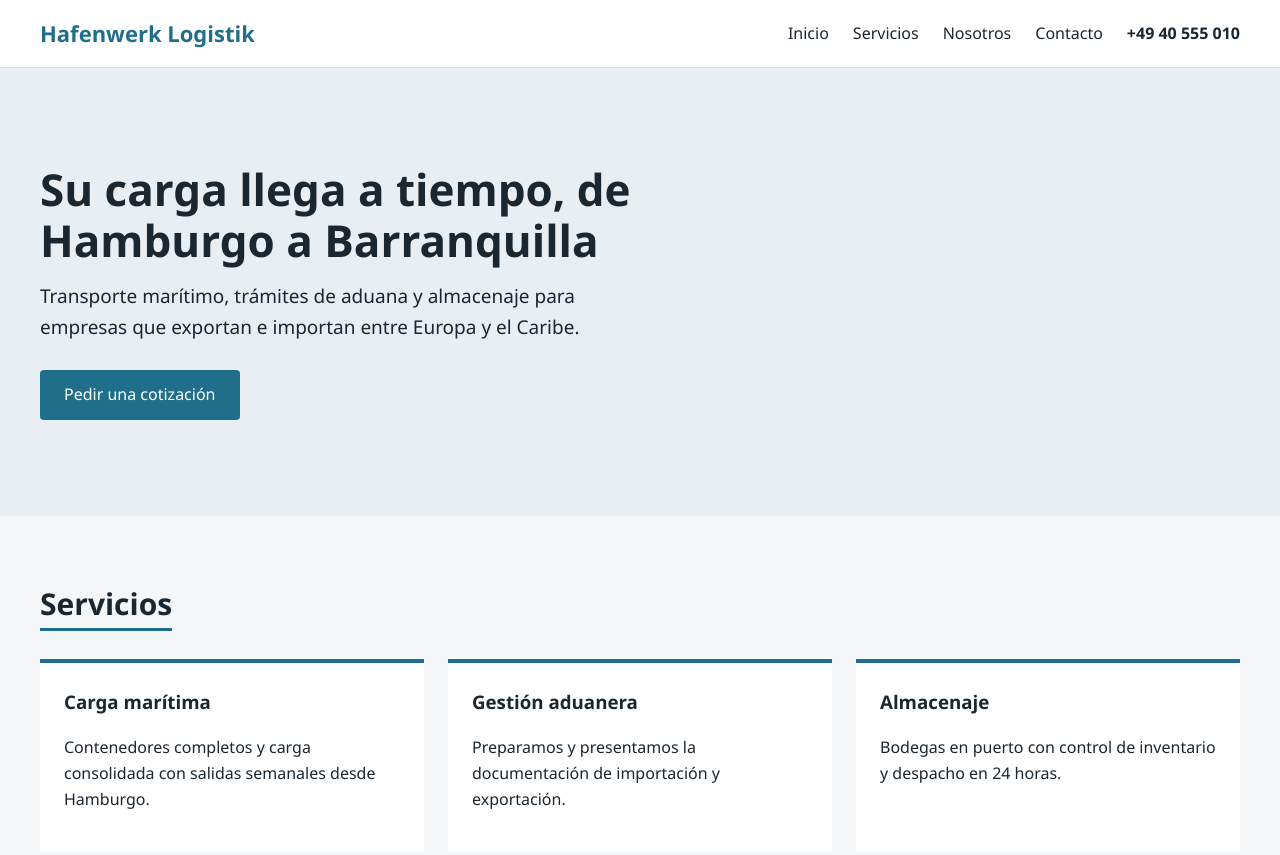
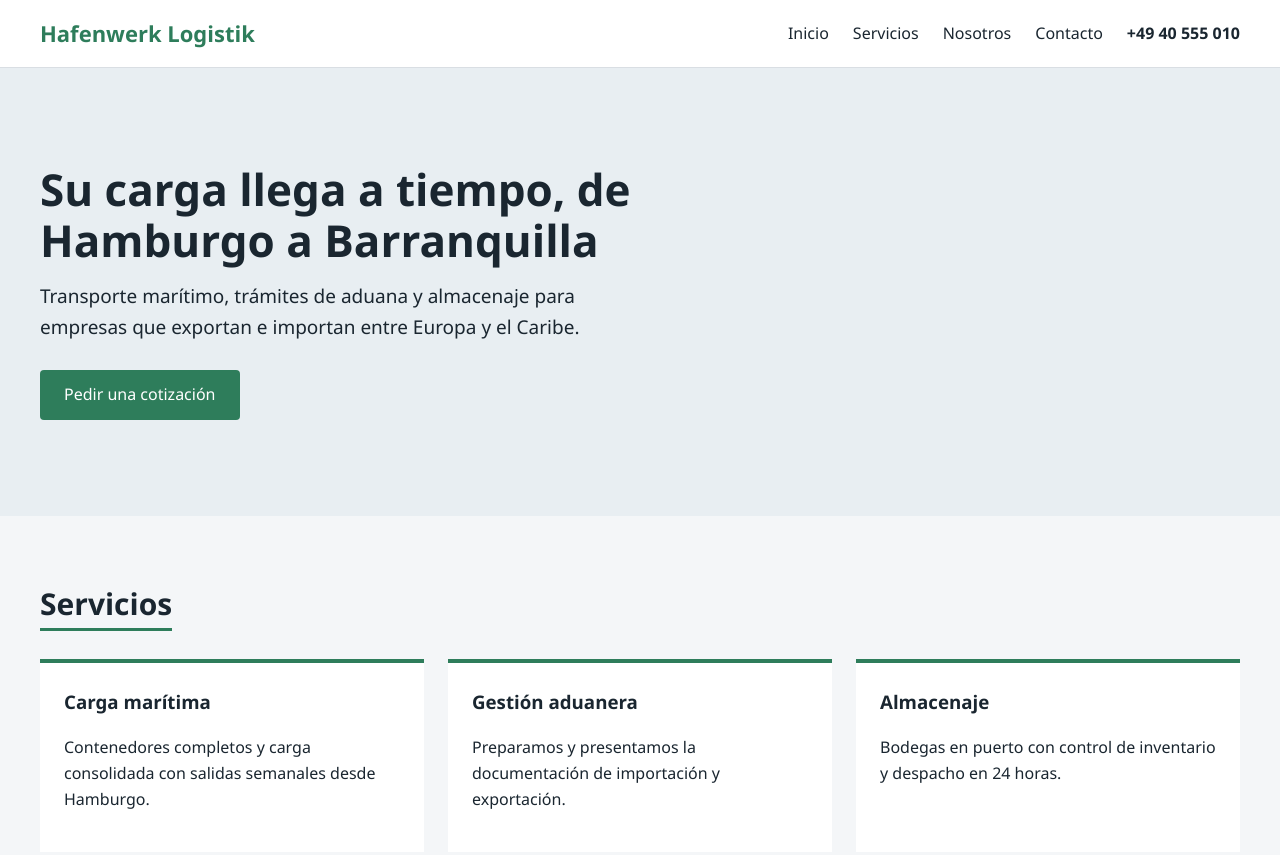
Before and after one commit to Ivan-Dev815/HafenwerkLogistik, a plain HTML site: page index.html in a window 1280 px wide. Shown: the top 855 px of the page. Drawn offline with Linux system fonts and the light colour scheme.

Commit message:
feat: cambio de color de marca en toda la pagina

```diff
--- a/styles.css
+++ b/styles.css
@@ -1,3 +1,8 @@
+/* Color de marca de toda la pagina*/
+:root {
+  --full-color: #2E7D5B;
+}
+
 * { box-sizing: border-box; }
 
 body {
@@ -23,11 +28,11 @@ body {
   font-size: 22px;
   font-weight: 700;
   text-decoration: none;
-  color: #1F6F8B;
+  color: var(--full-color);
 }
 nav { display: flex; gap: 24px; align-items: center; }
 nav a { text-decoration: none; color: #1a2630; }
-nav a:hover { color: #1F6F8B; }
+nav a:hover { color: var(--full-color); }
 .nav-phone { font-weight: 600; white-space: nowrap; }
 
 /* Portada */
@@ -41,7 +46,7 @@ nav a:hover { color: #1F6F8B; }
 
 .btn {
   display: inline-block;
-  background: #1F6F8B;
+  background: var(--full-color);
   color: #ffffff;
   border: 0;
   padding: 12px 24px;
@@ -50,7 +55,7 @@ nav a:hover { color: #1F6F8B; }
   text-decoration: none;
   cursor: pointer;
 }
-.btn:hover { background: #17566c; }
+.btn:hover { background: #236342; }
 
 /* Secciones */
 .section { padding: 64px 40px; }
@@ -58,7 +63,7 @@ nav a:hover { color: #1F6F8B; }
 .section h2 {
   margin: 0 0 28px;
   font-size: 30px;
-  border-bottom: 3px solid #1F6F8B;
+  border-bottom: 3px solid var(--full-color);
   display: inline-block;
 }
 .narrow { max-width: 640px; }
@@ -67,7 +72,7 @@ nav a:hover { color: #1F6F8B; }
 .card {
   background: #ffffff;
   padding: 24px;
-  border-top: 4px solid #1F6F8B;
+  border-top: 4px solid var(--full-color);
 }
 .card h3 { margin-top: 0; }
 
```
